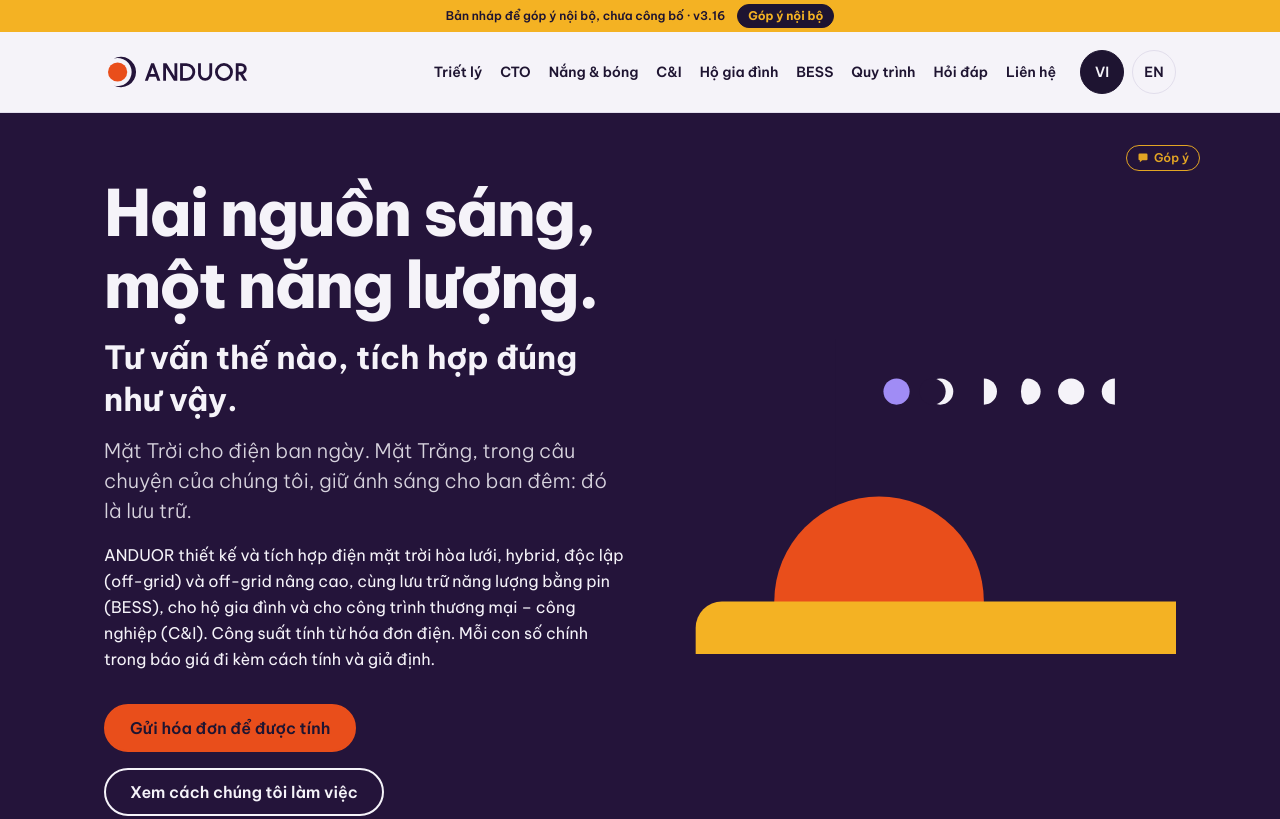
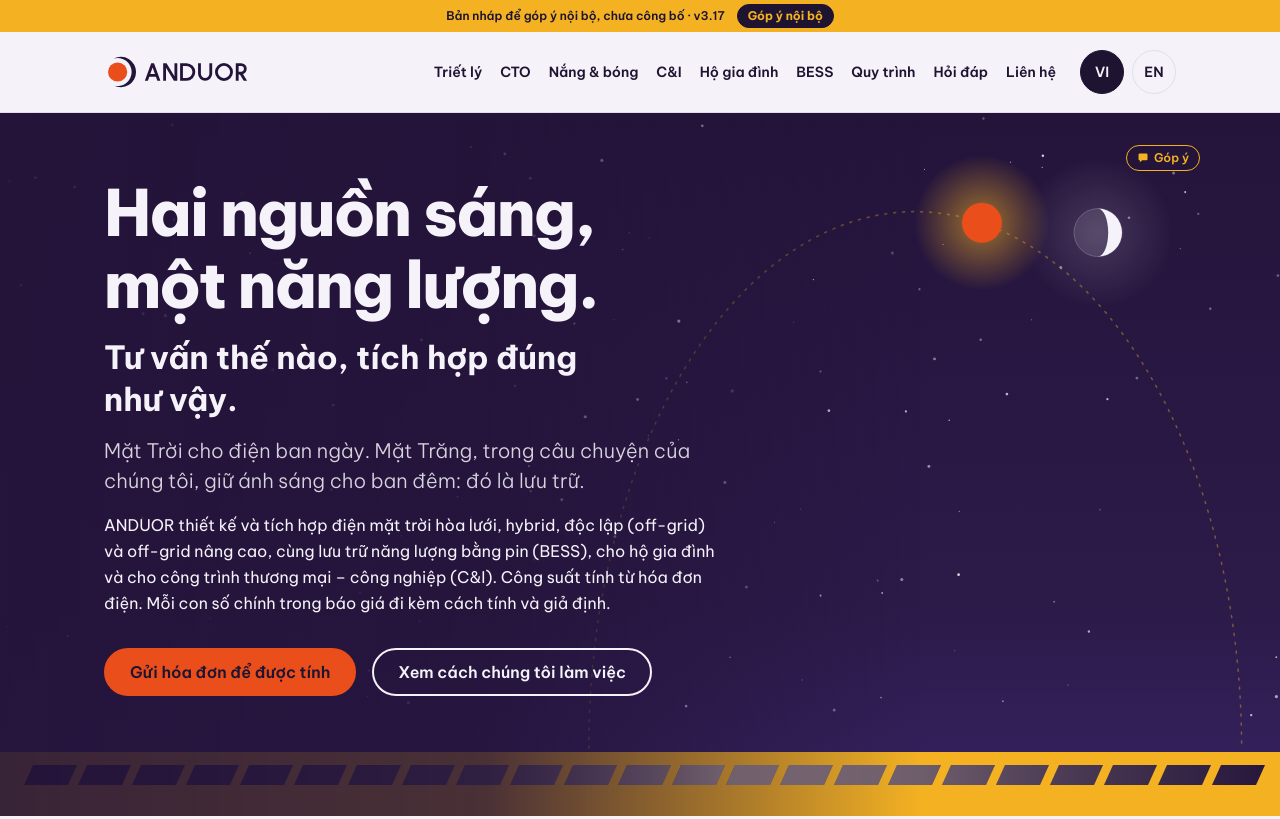
Before and after one commit to ANDUOR-Energy/anduor-website, a plain HTML site: page index.html in a window 1280 px wide. Shown: the top 819 px of the page. Drawn offline with Linux system fonts and the light colour scheme.

Commit message:
ANDUOR_API_v3.17.gs

```diff
--- a/assets/feedback.css
+++ b/assets/feedback.css
@@ -1,4 +1,4 @@
-/* Dải vàng nháp nội bộ (giống bản Apps Script v3.16) */
+/* Dải vàng nháp nội bộ (giống bản Apps Script v3.17) */
 .draft-banner{background:#F4B223;color:#1E1431;font:600 12px/18px var(--font);text-align:center;padding:4px 12px}
 /* v3.12–v3.13 — Góp ý nội bộ (chỉ bản Apps Script). Không dùng vh. */
 .draft-banner{position:sticky;top:0;z-index:12;display:flex;flex-wrap:wrap;align-items:center;justify-content:center;gap:2px 12px}
--- a/assets/hero-sky.js
+++ b/assets/hero-sky.js
@@ -1,16 +1,17 @@
-/* v3.16 — BẢN XEM THỬ: bầu trời làm nền cho phần đầu trang (“Hai nguồn sáng, một năng lượng.”).
-   Chỉ bật khi có ?hero=bg trên địa chỉ trang (GitHub Pages) hoặc ANDUOR_CFG.heroBg (Apps Script, doGet đọc ?hero=bg).
-   Mặc định của trang KHÔNG đổi. Gồm: sao, Mặt Trăng đúng pha theo ngày (giờ Việt Nam), cung đường Mặt Trời,
+/* v3.17 — Bầu trời làm nền cho phần đầu trang (“Hai nguồn sáng, một năng lượng.”), là mặc định.
+   Tắt và hiện lại thẻ Mặt Trăng / nửa vòng Mặt Trời cũ khi có ?hero=card (GitHub Pages)
+   hoặc ANDUOR_CFG.heroCard (Apps Script, doGet đọc ?hero=card).
+   Gồm: sao, Mặt Trăng đúng pha theo ngày (giờ Việt Nam), cung đường Mặt Trời,
    mái nhà có tấm pin ở dưới cùng. Chỉ dùng màu thương hiệu (đêm tím, cam mặt trời, vàng, ánh trăng).
    Tôn trọng prefers-reduced-motion: đứng yên, Mặt Trời đặt theo giờ thật. */
 (function () {
   'use strict';
   var hero = document.querySelector('.hero-full');
   if (!hero) return;
-  var on = false;
-  try { on = new URLSearchParams(location.search).get('hero') === 'bg'; } catch (e) {}
-  if (!on && window.ANDUOR_CFG && window.ANDUOR_CFG.heroBg) on = true;
-  if (!on) return;
+  var off = false;
+  try { off = new URLSearchParams(location.search).get('hero') === 'card'; } catch (e) {}
+  if (!off && window.ANDUOR_CFG && window.ANDUOR_CFG.heroCard) off = true;
+  if (off) { document.body.classList.remove('hero-bg'); return; }
   document.body.classList.add('hero-bg');
   var NS = 'http://www.w3.org/2000/svg', RAD = Math.PI / 180;
   function el(tag, a, p) { var n = document.createElementNS(NS, tag); for (var k in a) n.setAttribute(k, a[k]); if (p) p.appendChild(n); return n; }
@@ -60,10 +61,10 @@
 
     el('rect', { x: 0, y: 0, width: W, height: H, fill: 'url(#hs-sky)' }, svg);
     var roofH = mobile ? 46 : 64, roofTop = H - roofH;
-    /* Cung Mặt Trời: máy tính đặt ở nửa phải (chữ ở trái). */
-    /* Điện thoại: cảnh trời nằm ở dải dưới cùng, dưới các nút; sao vẫn phủ cả nền sau chữ. */
-    var x0 = mobile ? W * 0.07 : W * 0.46, x1 = mobile ? W * 0.93 : W * 0.97;
-    var top = mobile ? roofTop - 132 : H * 0.14;
+    /* Cung Mặt Trời: máy tính đặt ở nửa phải (chữ ở trái), giữ bố cục ảnh v3.16 ?hero=bg. */
+    /* Điện thoại: cung và Mặt Trăng ở vùng trên, phía sau chữ; mái nhà ở mép dưới. */
+    var x0 = mobile ? W * 0.06 : W * 0.46, x1 = mobile ? W * 0.94 : W * 0.97;
+    var top = mobile ? Math.max(28, H * 0.08) : H * 0.14;
     geo = { cx: (x0 + x1) / 2, rx: (x1 - x0) / 2, base: roofTop - 4, ry: roofTop - 4 - top, roofTop: roofTop };
     /* Sao */
     var rand = rng(20261115), n = Math.round(W * roofTop / (mobile ? 5200 : 7000)), gS = el('g', { 'class': 'hs-stars' }, svg);
@@ -76,14 +77,14 @@
     var d = 'M' + x0.toFixed(1) + ' ' + geo.base.toFixed(1) + ' A' + geo.rx.toFixed(1) + ' ' + geo.ry.toFixed(1) + ' 0 0 1 ' + x1.toFixed(1) + ' ' + geo.base.toFixed(1);
     el('path', { d: d, fill: 'none', stroke: '#F4B223', 'stroke-opacity': 0.42, 'stroke-width': 1.5, 'stroke-dasharray': '2 7', 'stroke-linecap': 'round' }, svg);
     /* Mặt Trăng (đúng pha) */
-    var mr = mobile ? 14 : 24, mx = mobile ? W - 46 : (x0 + (x1 - x0) * 0.78), my = mobile ? roofTop - 112 : H * 0.17;
+    var mr = mobile ? 16 : 24, mx = mobile ? W * 0.84 : (x0 + (x1 - x0) * 0.78), my = mobile ? Math.max(36, H * 0.13) : H * 0.17;
     var gM = el('g', { 'class': 'hs-moon', transform: 'translate(' + mx.toFixed(1) + ' ' + my.toFixed(1) + ')' }, svg);
     R.moonGlow = el('circle', { r: mr * 3.2, fill: 'url(#hs-mglow)' }, gM);
     el('circle', { r: mr, fill: '#F5F3F9', 'fill-opacity': 0.10, stroke: '#F5F3F9', 'stroke-opacity': 0.22, 'stroke-width': 1 }, gM);
     var k = illum, rx = Math.abs(1 - 2 * k) * mr, sw = waxing ? 1 : 0, back = (k < 0.5) ? (waxing ? 0 : 1) : (waxing ? 1 : 0);
     if (k > 0.005) el('path', { d: 'M0 ' + (-mr) + ' A' + mr + ' ' + mr + ' 0 0 ' + sw + ' 0 ' + mr + ' A' + rx.toFixed(2) + ' ' + mr + ' 0 0 ' + back + ' 0 ' + (-mr) + ' Z', fill: '#F5F3F9' }, gM);
     /* Mặt Trời */
-    var sr2 = mobile ? 13 : 20;
+    var sr2 = mobile ? 15 : 20;
     R.sun = el('g', { 'class': 'hs-sun' }, svg);
     R.sunGlow = el('circle', { r: sr2 * 3.4, fill: 'url(#hs-glow)' }, R.sun);
     R.sunDisc = el('circle', { r: sr2, fill: '#E94E1B' }, R.sun);
--- a/assets/style.css
+++ b/assets/style.css
@@ -695,22 +695,22 @@ cite.tao-cite{display:inline-flex}
 .sun-read{margin:6px 0 0;font-size:13px;line-height:20px;font-weight:500;color:var(--ink-muted);font-variant-numeric:tabular-nums}
 @media (prefers-reduced-motion:reduce){.pv-lit{transition:none}}
 
-/* ===== v3.16: BẢN XEM THỬ nền bầu trời cho phần đầu trang (chỉ khi body.hero-bg, bật bằng ?hero=bg) ===== */
+/* ===== v3.17: nền bầu trời là mặc định (body.hero-bg). ?hero=card hiện lại thẻ cũ để so sánh. ===== */
 .hero-bg .hero-full{position:relative;overflow:hidden;isolation:isolate;min-height:600px;background:#24143A}
 .hero-bg .hero-full > .wrap{position:relative;z-index:2}
 .hero-bg .hero-art{display:none}
 .hero-sky{position:absolute;inset:0;z-index:0;pointer-events:none}
 .hero-sky-svg{display:block;width:100%;height:100%}
-/* Lớp che sau chữ: máy tính che bên trái, để trống bầu trời bên phải */
+/* Lớp che sau chữ: máy tính che bên trái, để trống bầu trời bên phải (giữ như ảnh v3.16 ?hero=bg) */
 .hero-sky::after{content:"";position:absolute;inset:0;background:linear-gradient(90deg,rgba(36,20,58,.90) 0,rgba(36,20,58,.82) 38%,rgba(36,20,58,.35) 58%,rgba(36,20,58,0) 72%)}
 .hero-bg .hero-full{padding-bottom:120px}
 .hs-stars .tw{animation:hs-tw 5s ease-in-out infinite}
 @keyframes hs-tw{0%,100%{opacity:.25}50%{opacity:.85}}
 @media (min-width:900px){.hero-bg .hero-full .hero-text{grid-column:span 7}}
 @media (max-width:759px){
-  .hero-bg .hero-full{min-height:0;padding-bottom:200px}
-  /* Điện thoại: chữ chiếm cả bề ngang, che đều từ trên xuống, để lộ mái nhà dưới cùng */
-  .hero-sky::after{background:linear-gradient(180deg,rgba(36,20,58,.66) 0,rgba(36,20,58,.78) 10%,rgba(36,20,58,.78) calc(100% - 250px),rgba(36,20,58,0) calc(100% - 170px))}
+  /* Điện thoại: bầu trời phủ cả nền sau chữ; chỉ chừa mép dưới cho dải mái, không xếp cảnh trời dưới các nút */
+  .hero-bg .hero-full{min-height:0;padding-bottom:72px}
+  .hero-sky::after{background:linear-gradient(180deg,rgba(36,20,58,.68) 0,rgba(36,20,58,.78) 12%,rgba(36,20,58,.78) calc(100% - 88px),rgba(36,20,58,.28) calc(100% - 56px),rgba(36,20,58,0) calc(100% - 46px))}
 }
 @media (prefers-reduced-motion:reduce){.hs-stars .tw{animation:none}}
 /* Nút Góp ý nội bộ nằm trên bầu trời: nền đặc để chữ luôn rõ */
--- a/index.html
+++ b/index.html
@@ -19,8 +19,8 @@
 <link rel="stylesheet" href="assets/feedback.css">
 <script type="application/ld+json">{"@context":"https://schema.org","@type":"Organization","name":"ANDUOR","legalName":"ANDUOR Energy Co., Ltd.","alternateName":"Công ty TNHH Năng lượng ANDUOR","url":"https://anduor.com","email":"info@anduor.com","telephone":"+84 976 350 466","slogan":"Two lights. One energy.","knowsAbout":["Solar energy","Battery energy storage systems"]}</script>
 </head>
-<body>
-<div class="draft-banner" role="note" data-page="index"><span class="draft-text"><span lang="en" data-l="en">Internal review draft, not published · v3.16</span><span lang="vi" data-l="vi">Bản nháp để góp ý nội bộ, chưa công bố · v3.16</span></span><button type="button" class="fb-open" data-fb-open aria-haspopup="dialog"><span class="fb-long"><span lang="en" data-l="en">Internal feedback</span><span lang="vi" data-l="vi">Góp ý nội bộ</span></span><span class="fb-short"><span lang="en" data-l="en">Feedback</span><span lang="vi" data-l="vi">Góp ý</span></span></button></div>
+<body class="hero-bg">
+<div class="draft-banner" role="note" data-page="index"><span class="draft-text"><span lang="en" data-l="en">Internal review draft, not published · v3.17</span><span lang="vi" data-l="vi">Bản nháp để góp ý nội bộ, chưa công bố · v3.17</span></span><button type="button" class="fb-open" data-fb-open aria-haspopup="dialog"><span class="fb-long"><span lang="en" data-l="en">Internal feedback</span><span lang="vi" data-l="vi">Góp ý nội bộ</span></span><span class="fb-short"><span lang="en" data-l="en">Feedback</span><span lang="vi" data-l="vi">Góp ý</span></span></button></div>
 <a class="skip small w600" href="#main"><span lang="en" data-l="en">Skip to content</span><span lang="vi" data-l="vi">Chuyển đến nội dung</span></a>
 <header class="hd">
 <div class="wrap bar slim-nav">
```
Also changed, not shown: chinh-sach-bao-mat.html (+1 -1 lines), dieu-khoan.html (+1 -1 lines), triet-ly.html (+1 -1 lines).
